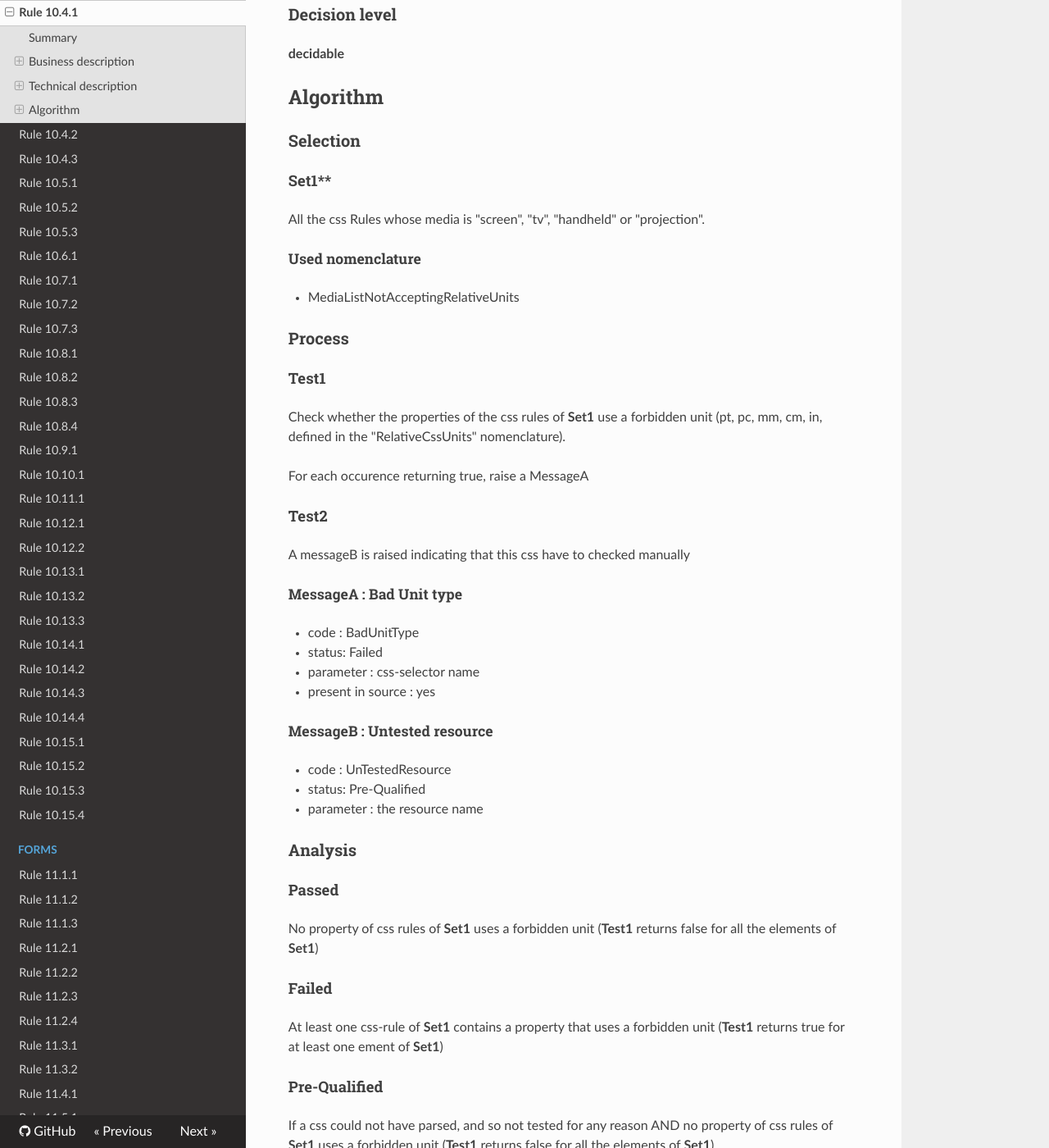
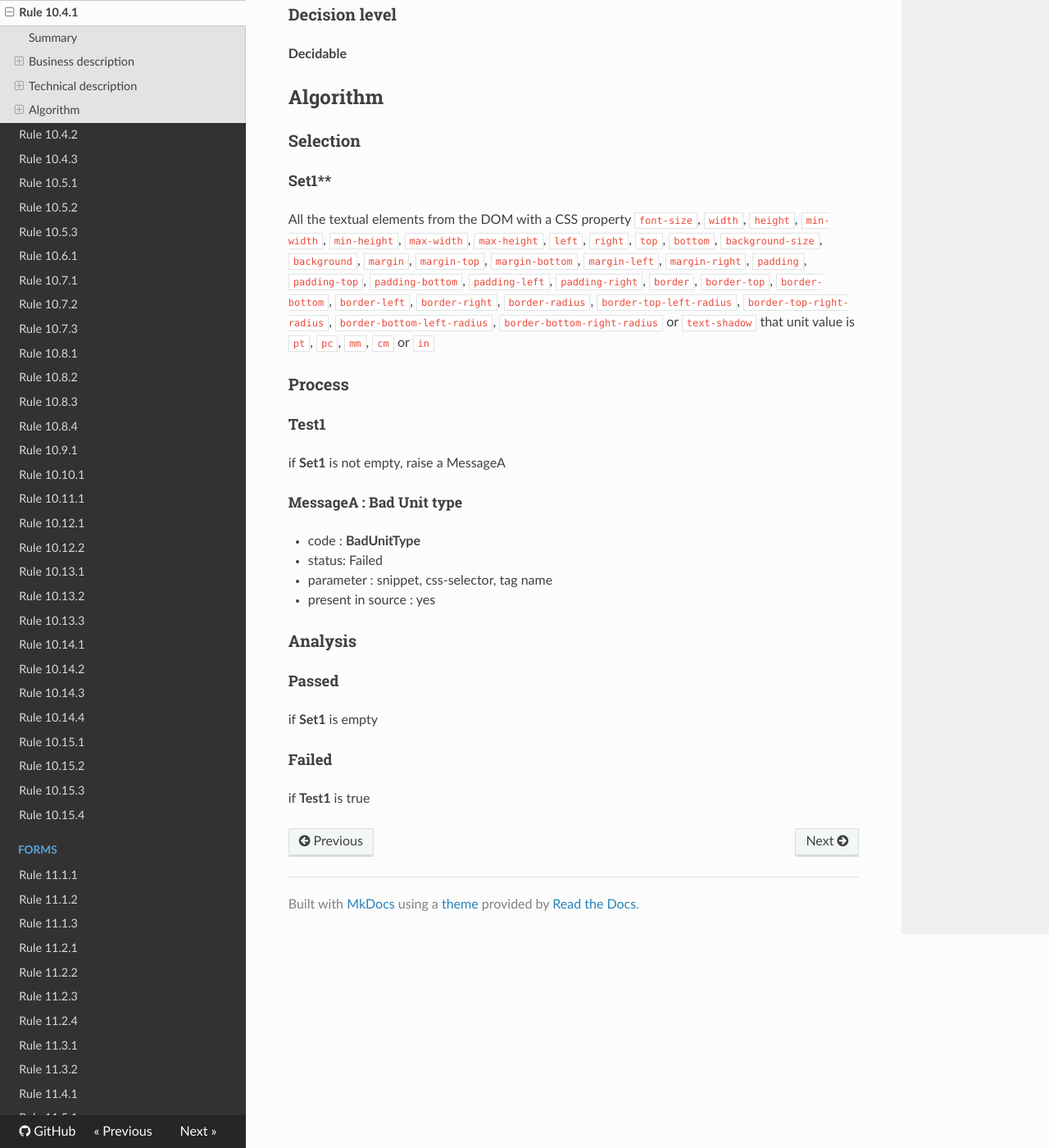
Before and after one commit to Tanaguru/RGAA3-2016, an MkDocs documentation site: the page built from docs/Rule-10-4-1.md, in a window 1280 px wide and 1400 px high, scrolled down 912 px. Shown: the whole window at 82% size. Built offline with MkDocs 1.6.1, drawn with Linux system fonts in a browser that asks for light colours; nearby versions of some CDN libraries; old or Windows-style settings are respelled for this version of MkDocs; some of the changed text lies outside the part shown.

Commit message:
Update Rule-10-4-1.md

```diff
--- a/docs/Rule-10-4-1.md
+++ b/docs/Rule-10-4-1.md
@@ -31,7 +31,7 @@ Dans les <a href="http://references.modernisation.gouv.fr/referentiel-technique-
 
 ### Decision level
 
-**decidable**
+**Decidable**
 
 ## Algorithm
 
@@ -39,49 +39,27 @@ Dans les <a href="http://references.modernisation.gouv.fr/referentiel-technique-
 
 #### Set1**
 
-All the css Rules whose media is "screen", "tv", "handheld" or "projection".
-
-##### Used nomenclature
-
--   MediaListNotAcceptingRelativeUnits
+All the textual elements from the DOM with a CSS property `font-size`, `width`, `height`, `min-width`, `min-height`, `max-width`, `max-height`, `left`, `right`, `top`, `bottom`, `background-size`, `background`, `margin`, `margin-top`, `margin-bottom`, `margin-left`, `margin-right`, `padding`, `padding-top`, `padding-bottom`, `padding-left`, `padding-right`, `border`, `border-top`, `border-bottom`, `border-left`, `border-right`, `border-radius`, `border-top-left-radius`, `border-top-right-radius`, `border-bottom-left-radius`, `border-bottom-right-radius` or `text-shadow` that unit value is `pt`, `pc`, `mm`, `cm` or `in`
 
 ### Process
 
 #### Test1
 
-Check whether the properties of the css rules of **Set1** use a forbidden
-unit (pt, pc, mm, cm, in, defined in the "RelativeCssUnits" nomenclature).
-
-For each occurence returning true, raise a MessageA
-
-#### Test2
-A messageB is raised indicating that this css have to checked manually
+if **Set1** is not empty, raise a MessageA
 
 ##### MessageA : Bad Unit type
 
--   code : BadUnitType
+-   code : **BadUnitType**
 -   status: Failed
--   parameter : css-selector name
+-   parameter : snippet, css-selector, tag name
 -   present in source : yes
-
-##### MessageB : Untested resource
-
--   code : UnTestedResource
--   status: Pre-Qualified
--   parameter : the resource name
 
 ### Analysis
 
 #### Passed
 
-No property of css rules of **Set1** uses a forbidden unit (**Test1** returns false for all the elements of **Set1**)
+if **Set1** is empty
 
 #### Failed
 
-At least one css-rule of **Set1** contains a property that uses a forbidden unit (**Test1** returns true for at least one ement of **Set1**)
-
-#### Pre-Qualified
-
-If a css could not have parsed, and so not tested for any reason AND no
-property of css rules of **Set1** uses a forbidden unit (**Test1** returns false
-for all the elements of **Set1**)
+if **Test1** is true
```
